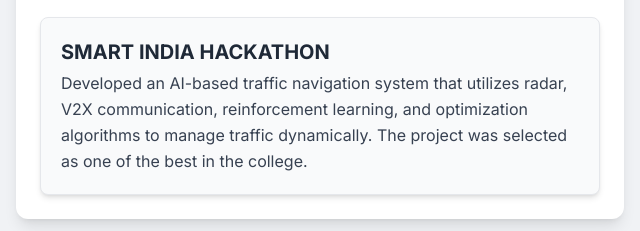
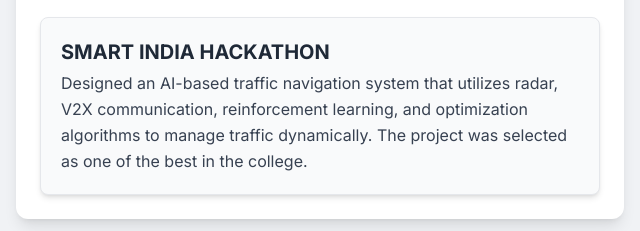
Before and after one commit to Aadi140205/Portfolio, a plain HTML site: page index.html in a window 1280 px wide. Shown: the part 1727-1958 px from the top of the page, 640-1280 px from the left. Drawn offline with nearby package versions, Linux system fonts and the light colour scheme.

Commit message:
Update index.html

```diff
--- a/index.html
+++ b/index.html
@@ -216,7 +216,7 @@
                 <div class="p-5 bg-gray-50 rounded-lg shadow-md border border-gray-200 hover:bg-gray-100 hover:shadow-md hover-card">
                     <h3 class="text-xl font-semibold text-gray-800 mb-1">SMART INDIA HACKATHON</h3>
                     <p class="text-base text-gray-700 leading-relaxed">
-                        Developed an AI-based traffic navigation system that utilizes radar, V2X communication,
+                        Designed an AI-based traffic navigation system that utilizes radar, V2X communication,
                         reinforcement learning, and optimization algorithms to manage traffic dynamically. The project was selected as one of the best in the college.
                     </p>
                 </div>
```
